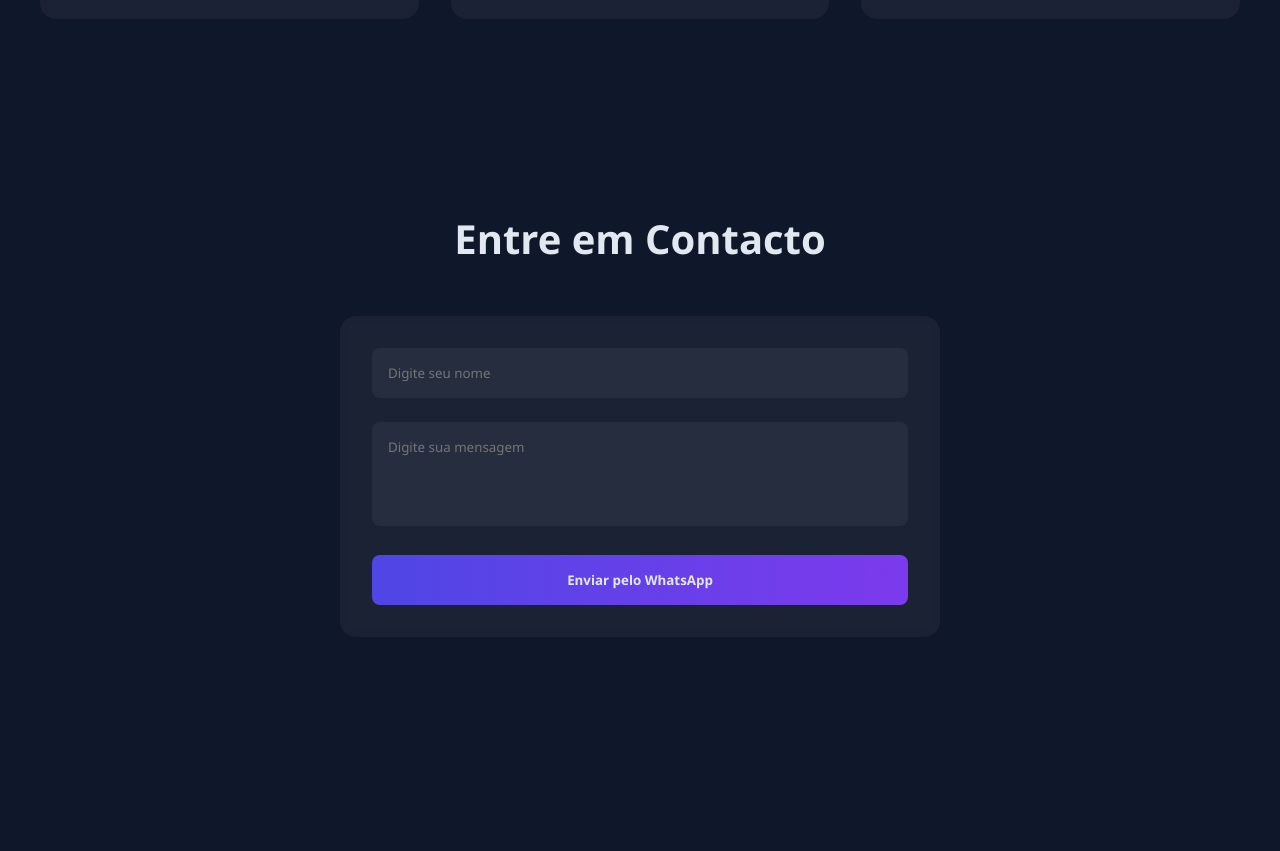
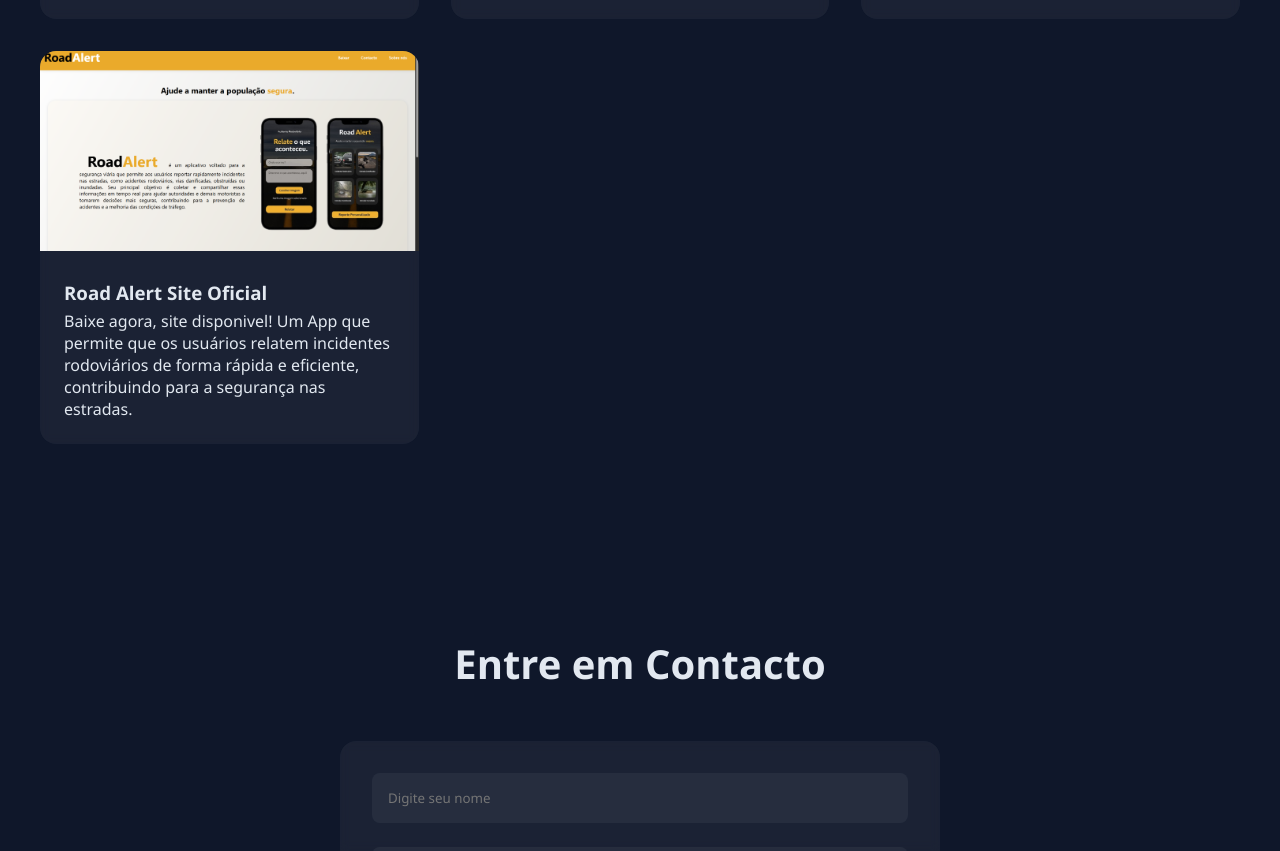
Before and after one commit to RICX-FN/Portf-lio, a plain HTML site: page index.html in a window 1280 px wide. Shown: the part 1691-2542 px from the top of the page. Before the commit the page ends 2424 px from the top, so only its background shows below. Drawn offline with Linux system fonts and the light colour scheme.

Commit message:
roadalert site oficial

```diff
--- a/index.html
+++ b/index.html
@@ -65,7 +65,8 @@
                 </a>
                 <div class="caixa-textos-projetos">
                     <h3 class="info-projetos">Projeto Mobile com Cordova</h3>
-                    <p class="paragrafo-projeto">Uma app de recruta de funcionarios com IA, com intuito de abrangir o mercado de Recursos Humanos e deixar a produtividadde no topo.</p>
+                    <p class="paragrafo-projeto">Uma app de recruta de funcionarios com IA, com intuito de abrangir o
+                        mercado de Recursos Humanos e deixar a produtividadde no topo.</p>
                 </div>
             </div>
 
@@ -76,17 +77,30 @@
                 </a>
                 <div class="caixa-textos-projetos">
                     <h3 class="info-projetos">Alerta de codigo Morse em Python</h3>
-                    <p class="paragrafo-projeto">Este aplicativo consiste em exibir msg em morse que são digitados em português e também com aletas luminosos.</p>
+                    <p class="paragrafo-projeto">Este aplicativo consiste em exibir msg em morse que são digitados em
+                        português e também com aletas luminosos.</p>
                 </div>
             </div>
 
             <div class="projetos-card">
-                <a href="#" target="_blank"
-                    class="projeto-imagem"></a>
+                <a href="#" target="_blank" class="projeto-imagem"></a>
                 <img src="./img/p-roadlert.png" alt="projeto3" class="projeto-imagem">
                 <div class="caixa-textos-projetos">
                     <h3 class="info-projetos">Road Alert</h3>
-                    <p class="paragrafo-projeto">Um App que permite que os usuários relatem incidentes rodoviários de forma rápida e eficiente, contribuindo para a segurança nas estradas.
+                    <p class="paragrafo-projeto">Um App que permite que os usuários relatem incidentes rodoviários de
+                        forma rápida e eficiente, contribuindo para a segurança nas estradas.
+                    </p>
+                </div>
+            </div>
+
+            <div class="projetos-card">
+                <a href="https://ricx-fn.github.io/roadalert/" target="_blank" class="projeto-imagem"></a>
+                <img src="./img/roadalert-site.png" alt="projeto2" class="projeto-imagem">
+                <div class="caixa-textos-projetos">
+                    <h3 class="info-projetos">Road Alert Site Oficial</h3>
+                    <p class="paragrafo-projeto">Baixe agora, site disponivel! Um App que permite que os usuários
+                        relatem incidentes rodoviários de forma rápida e eficiente, contribuindo para a segurança nas
+                        estradas.
                     </p>
                 </div>
             </div>
```
Also changed, not shown: img/roadalert-site.png (added).
